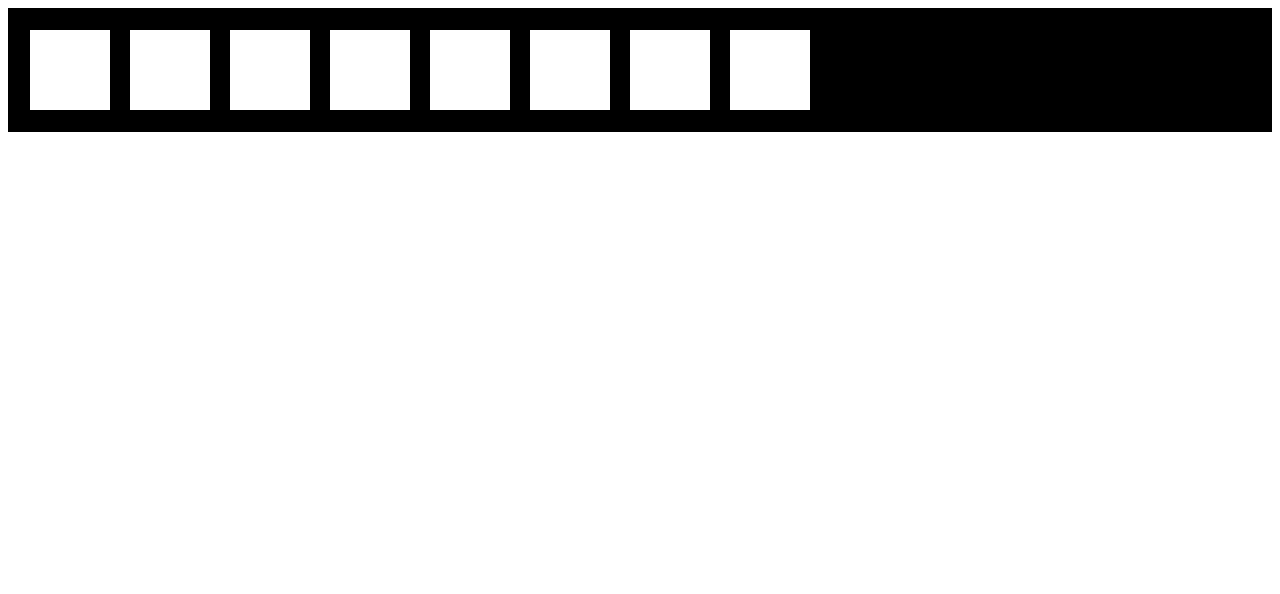
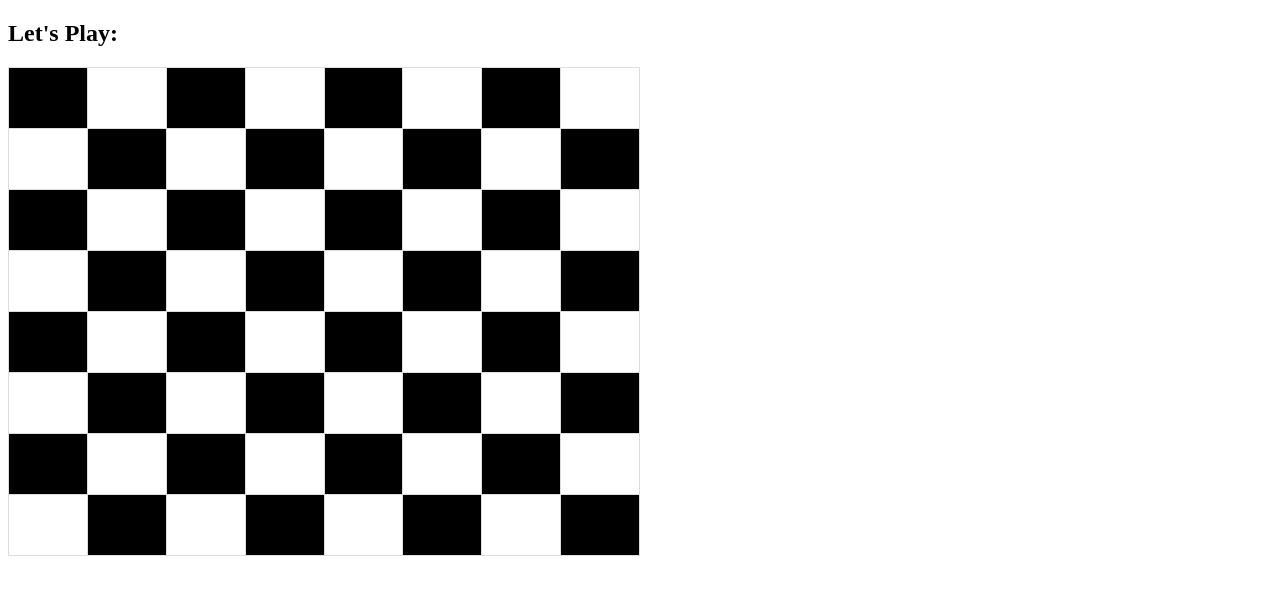
Before and after one commit to Tyali316/GI0523, a plain HTML site: page index.html in a window 1280 px wide. Drawn offline with Linux system fonts and the light colour scheme.

Commit message:
veryEasy

```diff
--- /dev/null
+++ b/EASY.css
@@ -0,0 +1,2 @@
+/* Utilizing a table with different styles, create an image of the American flag. Use the image
+provided for the stars. */
--- a/index.html
+++ b/index.html
@@ -8,15 +8,90 @@
     <link rel="stylesheet" href="veryEasy.css">
 </head>
 <body>
-    <div class="container">
-        <div class="box"></div>
-        <div class="box"></div>
-        <div class="box"></div>
-        <div class="box"></div>
-        <div class="box"></div>
-        <div class="box"></div>
-        <div class="box"></div>
-        <div class="box"></div>
-    </div>
+
+
+ <h2>Let's Play:</h2>
+
+<table>
+  <tr>
+    <td></td>
+    <td class="fill-in"></td>
+    <td></td>
+    <td class="fill-in"></td>
+    <td></td>
+    <td class="fill-in"></td>
+    <td></td>
+ </tr>
+ <tr>
+    <td class="fill-in"></td>
+    <td></td>
+    <td class="fill-in"></td>
+    <td></td>
+    <td class="fill-in"></td>
+    <td></td>
+    <td class="fill-in"></td>
+    <td></td>
+</tr>
+<tr>
+    <td></td>
+    <td class="fill-in"></td>
+    <td></td>
+    <td class="fill-in"></td>
+    <td></td>
+    <td class="fill-in"></td>
+    <td></td>
+ </tr>
+ <tr>
+    <td class="fill-in"></td>
+    <td></td>
+    <td class="fill-in"></td>
+    <td></td>
+    <td class="fill-in"></td>
+    <td></td>
+    <td class="fill-in"></td>
+    <td></td>
+</tr>
+<tr>
+    <td></td>
+    <td class="fill-in"></td>
+    <td></td>
+    <td class="fill-in"></td>
+    <td></td>
+    <td class="fill-in"></td>
+    <td></td>
+ </tr>
+ <tr>
+    <td class="fill-in"></td>
+    <td></td>
+    <td class="fill-in"></td>
+    <td></td>
+    <td class="fill-in"></td>
+    <td></td>
+    <td class="fill-in"></td>
+    <td></td>
+</tr>
+ <tr>
+    <td></td>
+    <td class="fill-in"></td>
+    <td></td>
+    <td class="fill-in"></td>
+    <td></td>
+    <td class="fill-in"></td>
+    <td></td>
+</tr>
+ <tr>
+    <td class="fill-in"></td>
+    <td></td>
+    <td class="fill-in"></td>
+    <td></td>
+    <td class="fill-in"></td>
+    <td></td>
+    <td class="fill-in"></td>
+    <td></td>
+</tr>
+
+
+</table>
+
 </body>
 </html>
--- a/veryEasy.css
+++ b/veryEasy.css
@@ -1,19 +1,23 @@
 /* Very Easy: Create one 8x8 checkerboard similar to the picture attached using a table. Bonus: use only
 divs to create the board. */
 
-.container {
-    display: flex;
-    flex-direction: row;
-    flex-wrap: wrap;
-    background-color: black;
-    padding: 12px;
-    justify-content: flex-start;
-    align-items: center;
+table, td, th {
+  border: 1px solid #ddd;
 }
 
-.box {
-    background-color: white;
-    padding: 40px;
-    margin: 10px;
+table {
+    width:50%;
+    border-collapse: collapse;
 
 }
+th, td {
+    padding: 30px;
+
+}
+td {
+    background-color: black;
+    vertical-align: center;
+}
+.fill-in {
+    background-color: white;
+}
```
Also changed, not shown: EASY.html (added, +13 -0 lines), G1Proof#2.jpg (added), GI0523HARD.jpg (added), GIPROOF#1.jpg (added).
